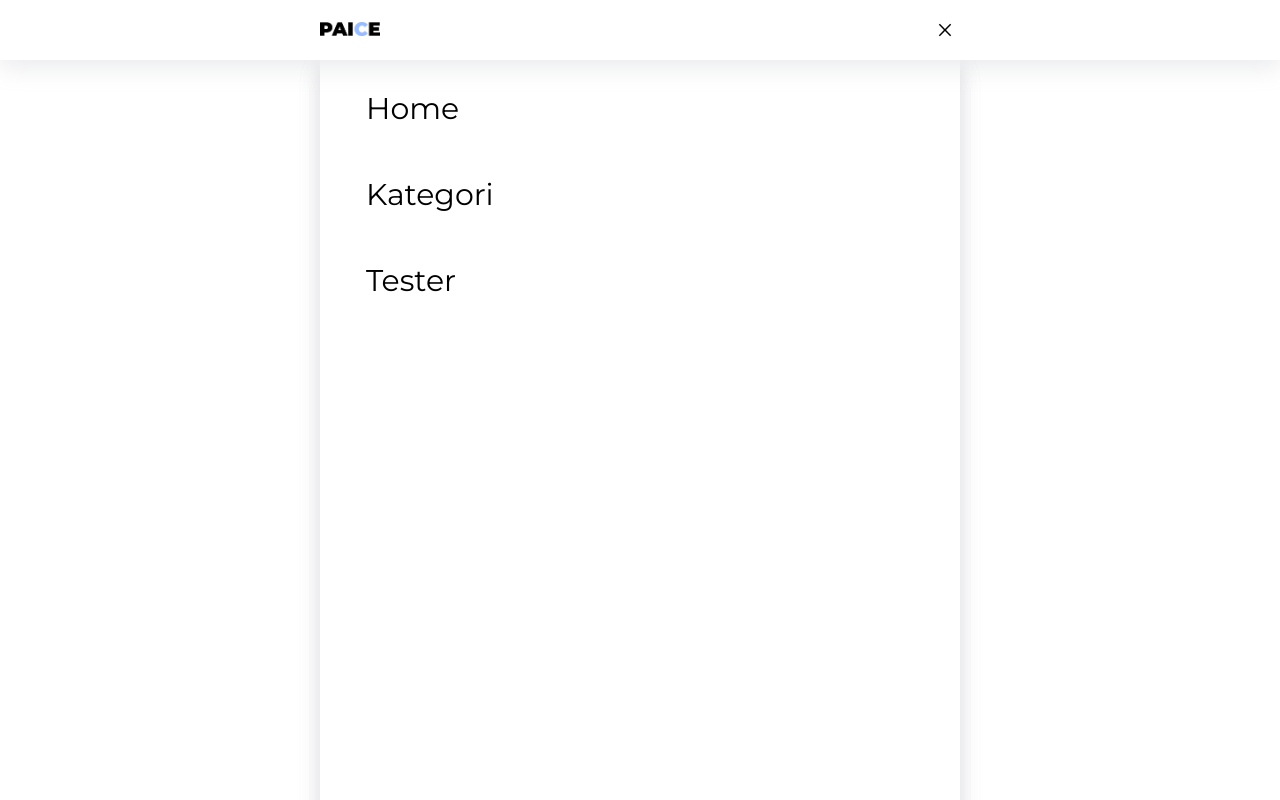
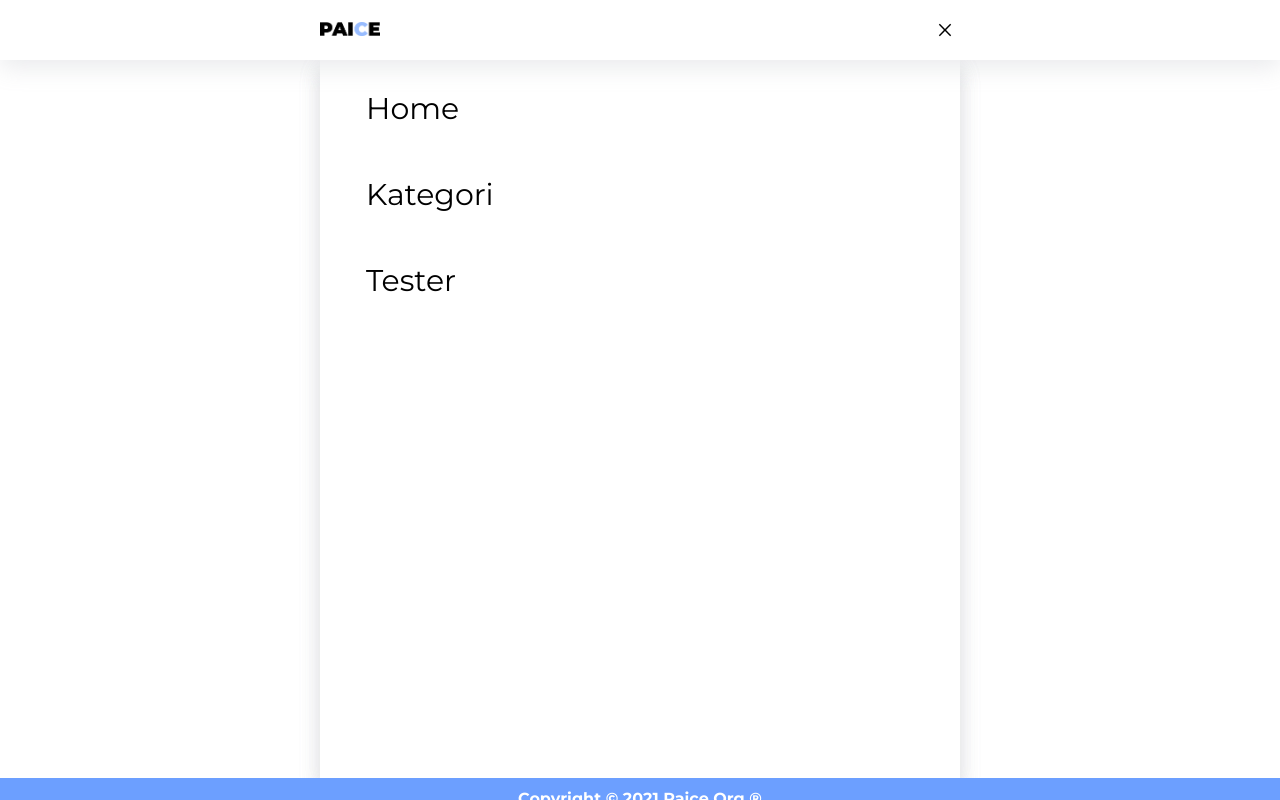
Before and after one commit to Brianaldo/Milestone02_K07, a React (Create React App) app in the folder paice/: page /kategori in a window 1280 px wide. Both pictures are taken after a click on the element 945 px from the left and 30 px from the top of the page. Shown: the top 800 px of the page. Built offline with nearby package versions, Linux system fonts and the light colour scheme.

Commit message:
benerin layout siap merge

```diff
--- a/paice/src/App.css
+++ b/paice/src/App.css
@@ -35,16 +35,13 @@
 }
 .Navbar-List{
     overflow-y: hidden;
-    height: 900px;
+    height: 722px;
     background: rgb(255, 255, 255);
     box-shadow: rgba(149, 157, 165, 0.2) 0px 8px 20px;
 }
 .Navbar-List ul li button:hover{
     background: rgb(187, 239, 255);
     transition: 0.4s;
-}
-.Navbar{
-    height: 2000px;
 }
 .Navbar ul{
     font-size: 40px;
@@ -172,6 +169,7 @@
         top: 60px;
         margin: auto;
         height: 100%;
+        min-height: 722px;
         width: 640px;
         box-shadow: rgba(149, 157, 165, 0.2) 0px 8px 20px;
 
--- a/paice/src/Components/header/Nav.js
+++ b/paice/src/Components/header/Nav.js
@@ -10,7 +10,6 @@ const Nav = ()=>{
 
     const handleShow = ()=>{
         setShowNav(!showNav)
-        window.scrollTo(0, 0)
     }
 
     return(
```
